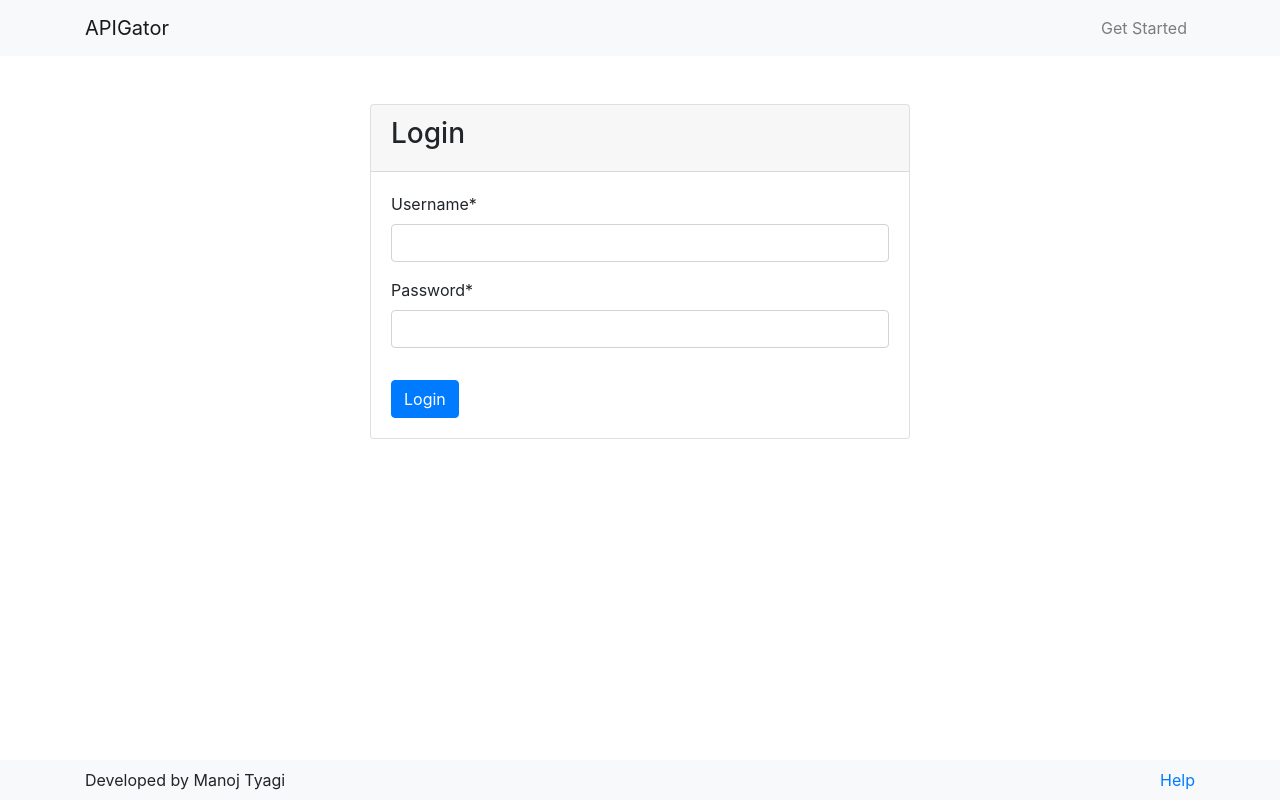
After one commit to thewolfcommander/apigator, a Django app: page /accounts/login/ in a window 1280 px wide. The commit adds this page. Run offline with Django 4.2, Linux system fonts and the light colour scheme; some libraries are stand-ins or nearby versions.

Commit message:
basic layout setup dnoe

```diff
--- /dev/null
+++ b/accounts/forms.py
@@ -0,0 +1,25 @@
+from django import forms
+from django.contrib.auth.forms import AuthenticationForm, UserCreationForm
+from django.contrib.auth.models import User
+
+
+class UserLoginForm(AuthenticationForm):
+    """
+    Form for login
+    """
+    username = forms.CharField(widget=forms.TextInput(attrs={'class': 'form-control'}))
+    password = forms.CharField(widget=forms.PasswordInput(attrs={'class': 'form-control'}))
+
+
+class UserRegisterForm(UserCreationForm):
+    """
+    Form for User Registration
+    """
+    username = forms.CharField(widget=forms.TextInput(attrs={'class': 'form-control'}))
+    email = forms.EmailField(widget=forms.EmailInput(attrs={'class': 'form-control'}))
+    password1 = forms.CharField(label='Password', widget=forms.PasswordInput(attrs={'class': 'form-control'}))
+    password2 = forms.CharField(label='Confirm Password', widget=forms.PasswordInput(attrs={'class': 'form-control'}))
+
+    class Meta:
+        model = User
+        fields = ['username', 'email', 'password1', 'password2']
--- /dev/null
+++ b/accounts/urls.py
@@ -0,0 +1,10 @@
+from django.urls import path
+
+from . import views
+
+app_name = 'accounts'
+
+urlpatterns = [
+    path("login/", views.UserLoginView.as_view(), name="login"),
+    path("register/", views.UserLoginView.as_view(), name="register"),
+]
--- a/accounts/views.py
+++ b/accounts/views.py
@@ -1,3 +1,24 @@
-from django.shortcuts import render
+from django.contrib.auth import login
+from django.urls import reverse_lazy
+from django.views.generic import FormView
+from .forms import UserLoginForm, UserRegisterForm
 
-# Create your views here.
+class UserLoginView(FormView):
+    form_class = UserLoginForm
+    template_name = 'accounts/login.html'
+    success_url = reverse_lazy('home')  # Change this to your desired URL
+
+    def form_valid(self, form):
+        login(self.request, form.get_user())
+        return super().form_valid(form)
+
+
+class UserRegisterView(FormView):
+    form_class = UserRegisterForm
+    template_name = 'accounts/register.html'
+    success_url = reverse_lazy('home')  # Change this to your desired URL
+
+    def form_valid(self, form):
+        user = form.save()
+        login(self.request, user)
+        return super().form_valid(form)
--- a/apigator/urls.py
+++ b/apigator/urls.py
@@ -1,22 +1,8 @@
-"""
-URL configuration for apigator project.
 
-The `urlpatterns` list routes URLs to views. For more information please see:
-    https://docs.djangoproject.com/en/4.2/topics/http/urls/
-Examples:
-Function views
-    1. Add an import:  from my_app import views
-    2. Add a URL to urlpatterns:  path('', views.home, name='home')
-Class-based views
-    1. Add an import:  from other_app.views import Home
-    2. Add a URL to urlpatterns:  path('', Home.as_view(), name='home')
-Including another URLconf
-    1. Import the include() function: from django.urls import include, path
-    2. Add a URL to urlpatterns:  path('blog/', include('blog.urls'))
-"""
 from django.contrib import admin
-from django.urls import path
+from django.urls import path, include
 
 urlpatterns = [
+    path('accounts/', include('accounts.urls', namespace='accounts')),
     path('admin/', admin.site.urls),
 ]
--- /dev/null
+++ b/templates/accounts/login.html
@@ -0,0 +1,22 @@
+{% extends 'base.html' %}
+
+{% block page_title %}
+Login
+{% endblock page_title %}
+
+{% block content %}
+<div class="container">
+  <div class="row justify-content-center">
+    <div class="col-md-6">
+      <div class="card mt-5">
+        <div class="card-header">
+          <h3>Login</h3>
+        </div>
+        <div class="card-body">
+          {% include 'components/forms/login_form.html' %}
+        </div>
+      </div>
+    </div>
+  </div>
+</div>
+{% endblock content %}
--- a/templates/base.html
+++ b/templates/base.html
@@ -1,17 +1,31 @@
-<!doctype html>
+<!DOCTYPE html>
 <html lang="en">
   <head>
-    <meta charset="utf-8">
-    <meta name="viewport" content="width=device-width, initial-scale=1">
-    <title>APIGator - Your favourite backend generator powered by AI | {% block page_title %}{% endblock page_title %}</title>
-    <link href="https://cdn.jsdelivr.net/npm/bootstrap@5.3.0/dist/css/bootstrap.min.css" rel="stylesheet" integrity="sha384-9ndCyUaIbzAi2FUVXJi0CjmCapSmO7SnpJef0486qhLnuZ2cdeRhO02iuK6FUUVM" crossorigin="anonymous">
+    <meta charset="utf-8" />
+    <meta name="viewport" content="width=device-width, initial-scale=1" />
+    <title>
+      APIGator - Your favourite backend generator powered by AI | {% block page_title %}{% endblock page_title %}
+    </title>
+    <!-- CSS only -->
+    <link
+      rel="stylesheet"
+      href="https://stackpath.bootstrapcdn.com/bootstrap/4.5.2/css/bootstrap.min.css"
+    />
   </head>
-  <body>
+  <body class="d-flex flex-column min-vh-100">
 
-    {% block content %}{% endblock content %}
+    {% comment %} Navigation bar {% endcomment %}
+    {% include 'components/navigation/TopNavigationUnauthenticated.html' %}
 
-    {% comment %} Required Script files {% endcomment %}
-    <script src="https://cdn.jsdelivr.net/npm/@popperjs/core@2.11.8/dist/umd/popper.min.js" integrity="sha384-I7E8VVD/ismYTF4hNIPjVp/Zjvgyol6VFvRkX/vR+Vc4jQkC+hVqc2pM8ODewa9r" crossorigin="anonymous"></script>
-    <script src="https://cdn.jsdelivr.net/npm/bootstrap@5.3.0/dist/js/bootstrap.min.js" integrity="sha384-fbbOQedDUMZZ5KreZpsbe1LCZPVmfTnH7ois6mU1QK+m14rQ1l2bGBq41eYeM/fS" crossorigin="anonymous"></script>
+    <div class="container-fluid mb-auto">
+        {% block content %}{% endblock content %}
+    </div>
+
+    {% comment %} Footer {% endcomment %}
+    {% include 'components/navigation/FooterUnauthenticated.html' %}
+
+    <!-- JS, Popper.js, and jQuery -->
+    <script src="https://code.jquery.com/jquery-3.5.1.slim.min.js"></script>
+    <script src="https://cdn.jsdelivr.net/npm/bootstrap@4.5.2/dist/js/bootstrap.bundle.min.js"></script>
   </body>
 </html>
--- /dev/null
+++ b/templates/components/forms/login_form.html
@@ -0,0 +1,7 @@
+{% load crispy_forms_tags %}
+
+<form method="post">
+    {% csrf_token %}
+    {{ form|crispy }}
+    <button type="submit" class="btn btn-primary mt-3">Login</button>
+</form>
--- /dev/null
+++ b/templates/components/navigation/FooterUnauthenticated.html
@@ -0,0 +1,13 @@
+{% block footer %}
+<footer class="footer bg-light py-2">
+  <div class="container">
+    <div class="row justify-content-between">
+      <div class="col-auto">Developed by Manoj Tyagi</div>
+      <div class="col-auto">
+        <a href="#">Help</a>
+      </div>
+    </div>
+  </div>
+</footer>
+
+{% endblock footer %}
--- /dev/null
+++ b/templates/components/navigation/TopNavigationUnauthenticated.html
@@ -0,0 +1,26 @@
+{% block top_navigation %}
+<nav class="navbar navbar-expand-lg navbar-light bg-light">
+  <div class="container">
+    <a class="navbar-brand" href="#">APIGator</a>
+    <button
+      class="navbar-toggler"
+      type="button"
+      data-toggle="collapse"
+      data-target="#navbarNavAltMarkup"
+      aria-controls="navbarNavAltMarkup"
+      aria-expanded="false"
+      aria-label="Toggle navigation"
+    >
+      <span class="navbar-toggler-icon"></span>
+    </button>
+    <div
+      class="collapse navbar-collapse justify-content-end"
+      id="navbarNavAltMarkup"
+    >
+      <div class="navbar-nav">
+        <a class="nav-item nav-link" href="#">Get Started</a>
+      </div>
+    </div>
+  </div>
+</nav>
+{% endblock top_navigation %}
```
Also changed, not shown: apigator/settings.py (+12 -0 lines), templates/components/forms/registration_form.html (added, +7 -0 lines).
